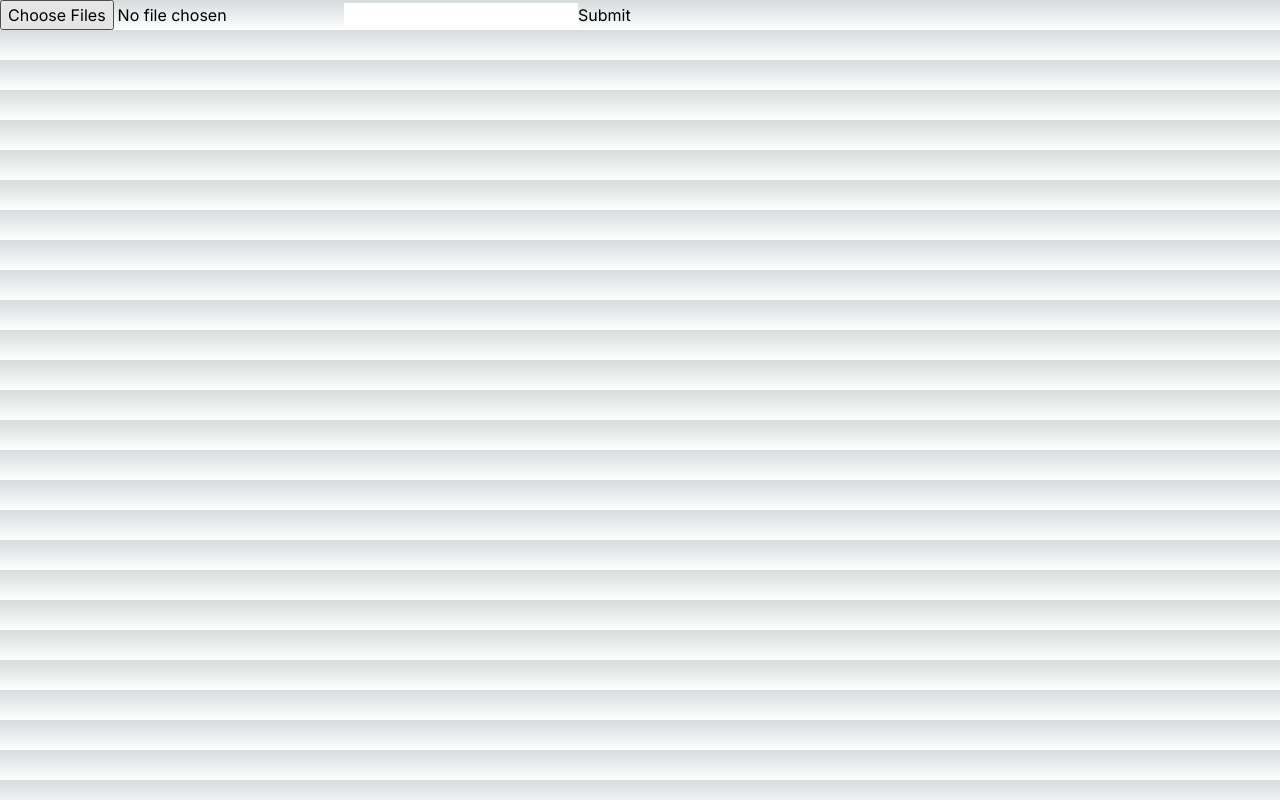
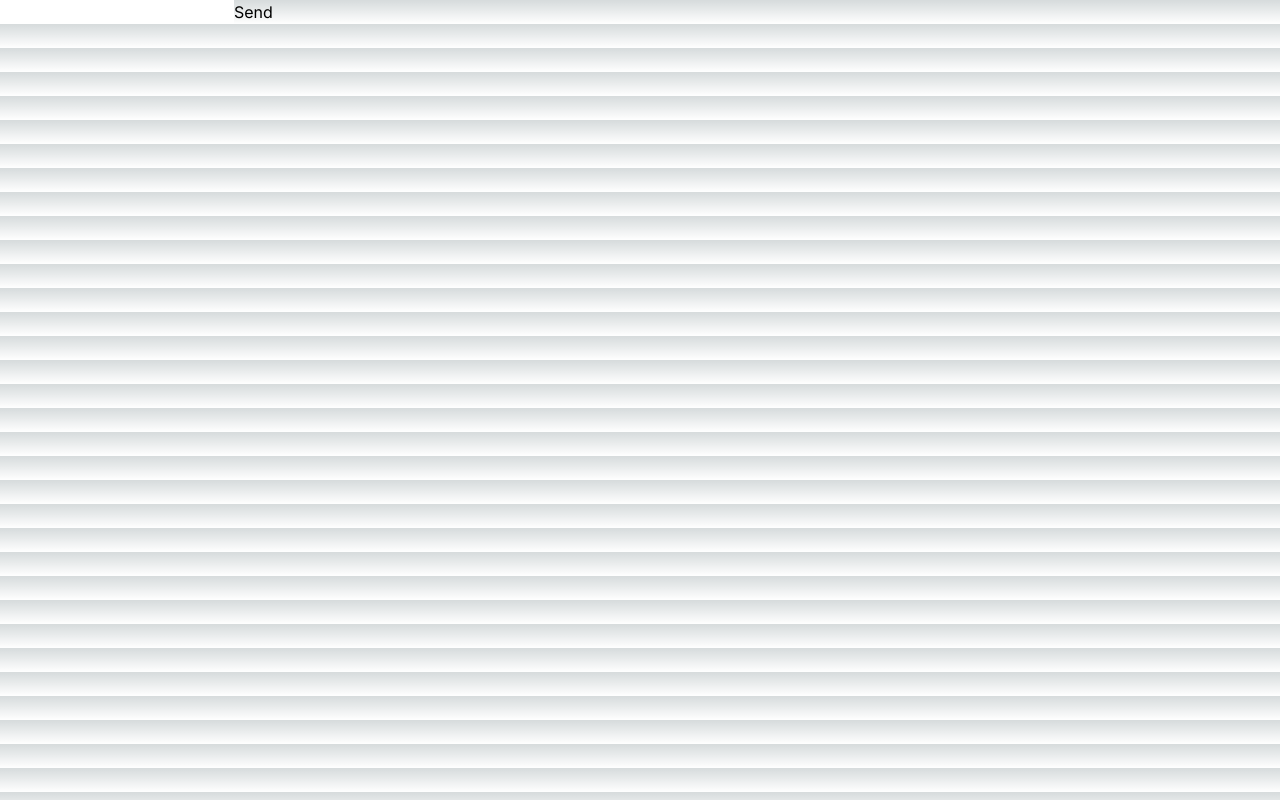
Before and after one commit to kabukuanesu/gemini_api, a Next.js app: page / in a window 1280 px wide. Built offline with nearby package versions, Linux system fonts and the light colour scheme.

Commit message:
Live chat benchmark done

```diff
--- /dev/null
+++ b/src/app/gemini-chat/page.tsx
@@ -0,0 +1,57 @@
+"use client";
+import { useState } from "react";
+import { GoogleGenerativeAI } from "@google/generative-ai";
+
+const genAI = new GoogleGenerativeAI("AIzaSyAwdlG3NvgU-Rnl085H10__l2Kwjh1Ra9k");
+
+export default function GeminiChat() {
+  const [chatHistory, setChatHistory] = useState([]);
+  const [responseText, setResponseText] = useState("");
+
+  async function handleSendMessage() {
+    const inputElement = document.getElementById("chat");
+    const message = inputElement.value.trim();
+
+    if (message === "") {
+      return;
+    }
+
+    const model = genAI.getGenerativeModel({ model: "gemini-pro" });
+    const chat = model.startChat({
+      history: chatHistory,
+      generationConfig: {
+        maxOutputTokens: 500,
+      },
+    });
+
+    const result = await chat.sendMessage(message);
+    const response = await result.response;
+    const text = await response.text();
+
+    setChatHistory((prevHistory) => [
+      ...prevHistory,
+      { role: "user", message },
+      { role: "model", message: text },
+    ]);
+    setResponseText(text);
+
+    inputElement.value = "";
+  }
+
+  return (
+    <div>
+      <div id="chatContainer">
+        {chatHistory.map((message, index) => (
+          <p key={index} className={message.role}>
+            {message.message}
+          </p>
+        ))}
+      </div>
+      <input type="text" id="chat" />
+      <button id="send" onClick={handleSendMessage}>
+        Send
+      </button>
+      <h1>{responseText}</h1>
+    </div>
+  );
+}
--- a/src/app/page.tsx
+++ b/src/app/page.tsx
@@ -1,5 +1,5 @@
-import GeminiPro from "./gemini-vision/page";
+import GeminiChat from "./gemini-chat/page";
 
 export default function Home() {
-  return <GeminiPro />;
+  return <GeminiChat />;
 }
```
